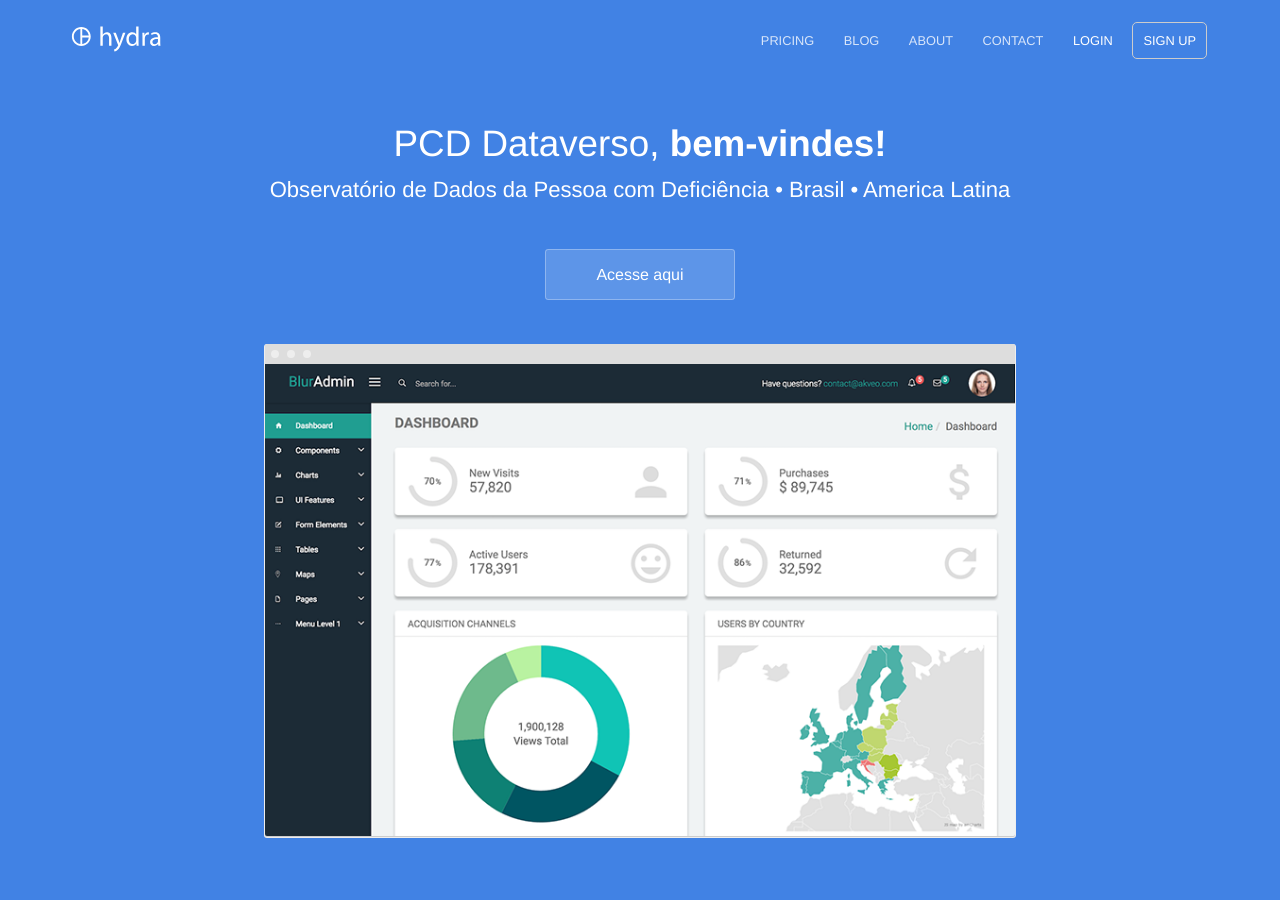
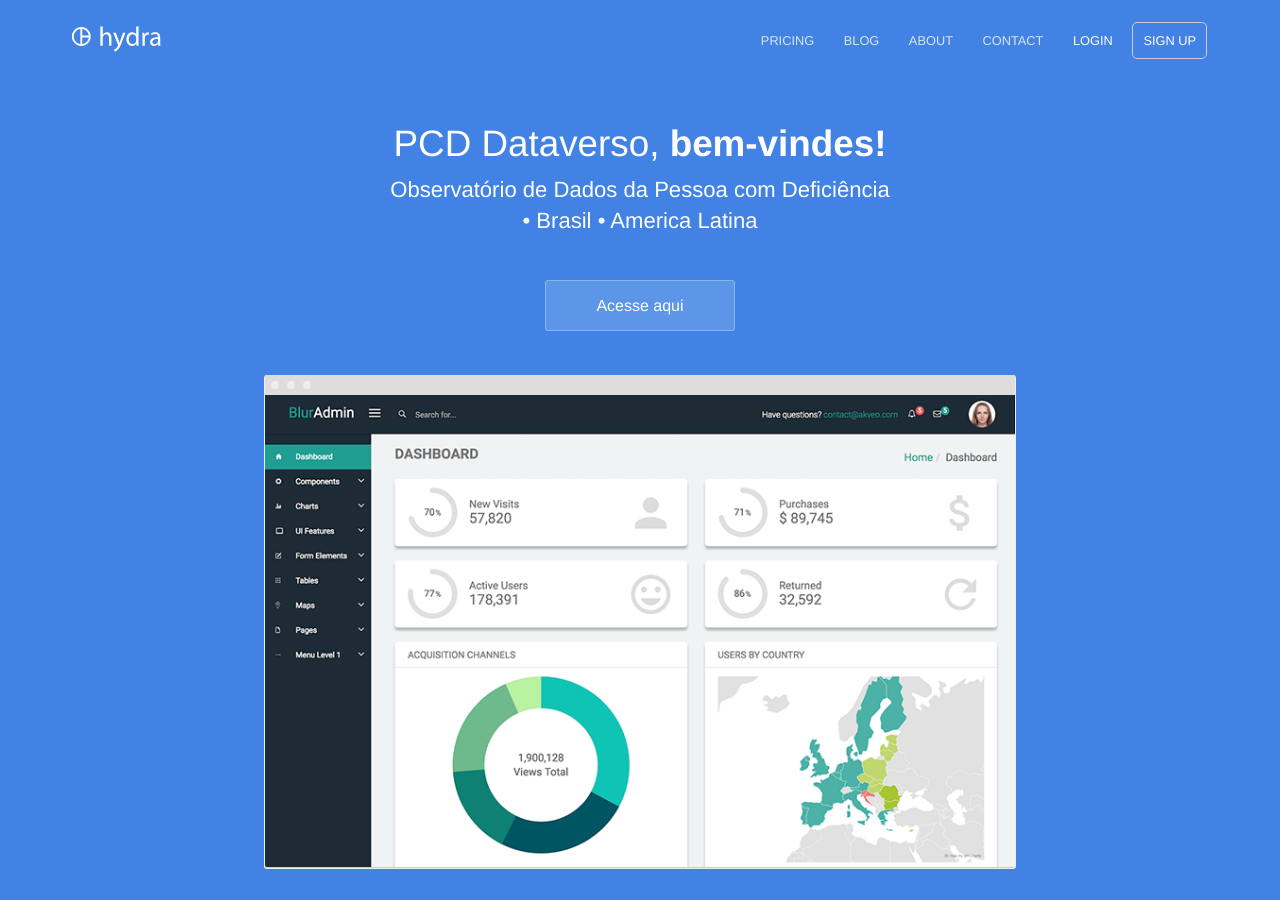
Before and after one commit to jornalistainclusivo/pcd.dataverso.org, a Jekyll site: the page built from index.html, in a window 1280 px wide and 900 px high. Built offline with Jekyll 4.4.1, drawn with Linux system fonts in a browser that asks for light colours.

Commit message:
alterando paragrafo

```diff
--- a/index.html
+++ b/index.html
@@ -5,7 +5,7 @@
 <section class="hero">
 	<div class="text-container">
 		<h1 class="editable">PCD Dataverso, <strong>bem-vindes!</strong></h1>
-		<p class="subtext editable">Observatório de Dados da Pessoa com Deficiência • Brasil • America Latina</p>
+		<p class="subtext editable">Observatório de Dados da Pessoa com Deficiência<br> • Brasil • America Latina</br></p>
 		<div class="cta button alt"><a href="{{ site.baseurl }}/contact/">Acesse aqui</a></div>
 		<div>
 			<img src="{{ site.baseurl }}/images/dashboard.png" alt="Screenshot" class="screenshot editable" />
```
